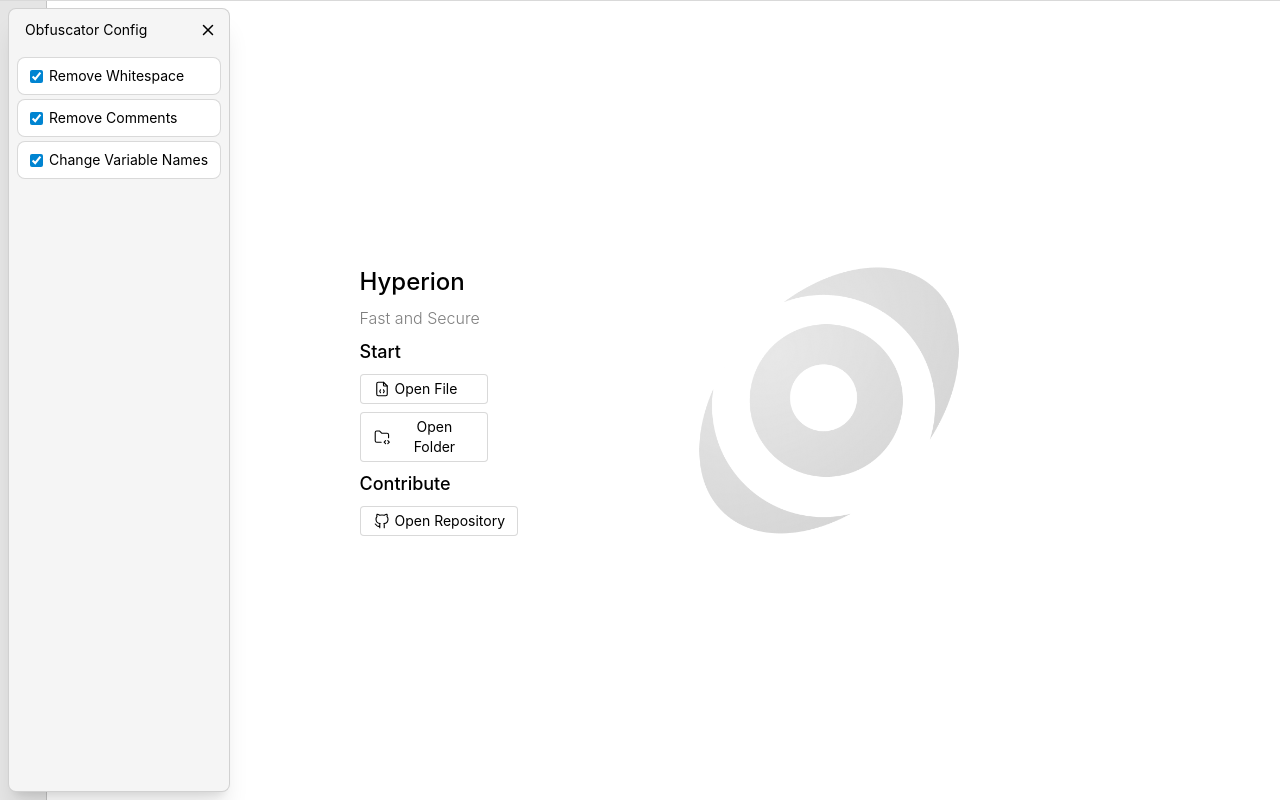
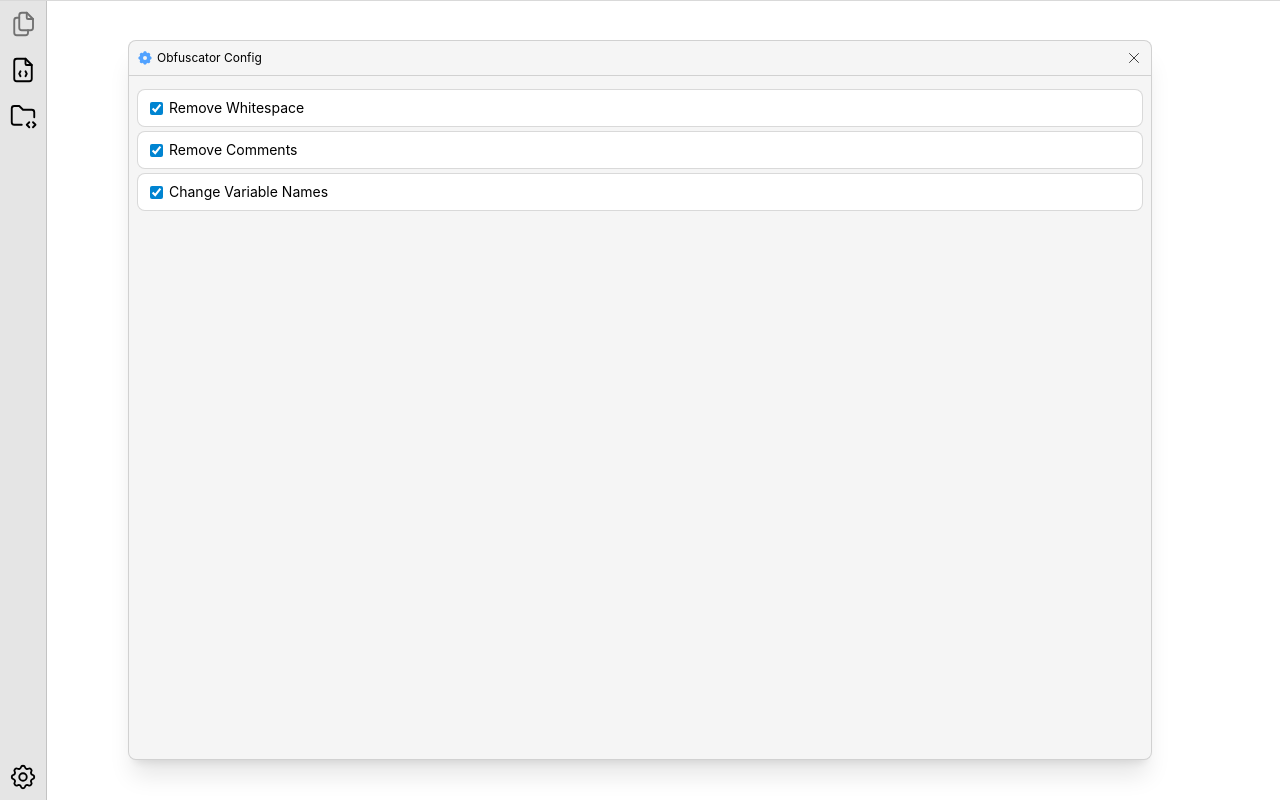
Before and after one commit to iqbaleff214/hyperion, a Svelte app in the folder frontend/: page / in a window 1280 px wide. Both pictures are taken after a click on the button 23 px from the left and 777 px from the top of the page. Built offline with nearby package versions, Linux system fonts and the light colour scheme.

Commit message:
#15 revamp setting and fixed mac os title bar theme

```diff
--- a/frontend/src/App.svelte
+++ b/frontend/src/App.svelte
@@ -22,6 +22,7 @@
   export let obfuscatedContent = {};
   let showContent = {};
   let isMac = navigator.userAgent.includes("Mac");
+  // isMac = true;
   let isFullscreen = false;
   let isMenuOpen = true;
   let buttons = [];
@@ -216,23 +217,65 @@
   }
 </script>
 
-<div id="config-container" class="fixed p-2 h-full w-full z-1 flex hidden">
+<div id="config-container" class="fixed p-10 h-full w-full z-1 flex hidden">
   <!-- svelte-ignore a11y_no_static_element_interactions -->
   <!-- svelte-ignore a11y_click_events_have_key_events -->
   <div on:click={toggleConfig} class="fixed h-full w-full top-0 left-0"></div>
   <div
-    class="relative bg-neutral-100 dark:bg-neutral-800 max-w-full h-full border border-black/15 dark:border-white/15 rounded-lg shadow-xl"
+    class="relative bg-neutral-100 dark:bg-neutral-800 w-full max-w-screen-lg mx-auto h-full border border-black/15 dark:border-white/15 rounded-lg shadow-xl"
   >
     <div
       class="flex flex-col gap-1 p-2 overflow-auto mt-[40px] h-[calc(100%-40px)]"
     >
-      <div class="absolute top-0 left-0 w-full flex items-center">
-        <div class="ms-4 text-sm dark:text-white">Obfuscator Config</div>
+      <div
+        style="--wails-draggable:drag;"
+        class="absolute top-0 left-0 w-full flex gap-1 items-center dark:text-white border-b border-black/15 dark:border-white/15"
+      >
         <!-- svelte-ignore a11y_no_static_element_interactions -->
         <!-- svelte-ignore a11y_click_events_have_key_events -->
         <div
           on:click={toggleConfig}
-          class="ms-auto dark:text-white p-3 cursor-pointer"
+          class="dark:text-white p-2 ms-1 cursor-pointer {isMac
+            ? ''
+            : 'hidden'}"
+        >
+          <svg
+            xmlns="http://www.w3.org/2000/svg"
+            width="12"
+            height="12"
+            viewBox="0 0 24 24"
+            fill="none"
+            stroke="currentColor"
+            stroke-width="2.5"
+            stroke-linecap="round"
+            stroke-linejoin="round"
+            class="icon icon-tabler icons-tabler-outline icon-tabler-x text-red-600 hover:text-red-900 bg-red-600 rounded-full"
+            ><path stroke="none" d="M0 0h24v24H0z" fill="none" /><path
+              d="M18 6l-12 12"
+            /><path d="M6 6l12 12" /></svg
+          >
+        </div>
+        <svg
+          xmlns="http://www.w3.org/2000/svg"
+          width="16"
+          height="16"
+          viewBox="0 0 24 24"
+          fill="currentColor"
+          class="icon icon-tabler icons-tabler-filled icon-tabler-settings text-blue-400 {isMac
+            ? 'ms-auto hidden'
+            : 'ms-2'}"
+          ><path stroke="none" d="M0 0h24v24H0z" fill="none" /><path
+            d="M14.647 4.081a.724 .724 0 0 0 1.08 .448c2.439 -1.485 5.23 1.305 3.745 3.744a.724 .724 0 0 0 .447 1.08c2.775 .673 2.775 4.62 0 5.294a.724 .724 0 0 0 -.448 1.08c1.485 2.439 -1.305 5.23 -3.744 3.745a.724 .724 0 0 0 -1.08 .447c-.673 2.775 -4.62 2.775 -5.294 0a.724 .724 0 0 0 -1.08 -.448c-2.439 1.485 -5.23 -1.305 -3.745 -3.744a.724 .724 0 0 0 -.447 -1.08c-2.775 -.673 -2.775 -4.62 0 -5.294a.724 .724 0 0 0 .448 -1.08c-1.485 -2.439 1.305 -5.23 3.744 -3.745a.722 .722 0 0 0 1.08 -.447c.673 -2.775 4.62 -2.775 5.294 0zm-2.647 4.919a3 3 0 1 0 0 6a3 3 0 0 0 0 -6z"
+          /></svg
+        >
+        <div class="text-xs {isMac ? 'ms-auto me-8' : ''}">
+          Obfuscator Config
+        </div>
+        <!-- svelte-ignore a11y_no_static_element_interactions -->
+        <!-- svelte-ignore a11y_click_events_have_key_events -->
+        <div
+          on:click={toggleConfig}
+          class="ms-auto dark:text-white p-2 cursor-pointer hover:bg-red-700 hover:text-white hover:text-white rounded-tr-lg"
         >
           <svg
             xmlns="http://www.w3.org/2000/svg"
@@ -241,19 +284,19 @@
             viewBox="0 0 24 24"
             fill="none"
             stroke="currentColor"
-            stroke-width="2"
+            stroke-width="1"
             stroke-linecap="round"
             stroke-linejoin="round"
-            class="icon icon-tabler icons-tabler-outline icon-tabler-x"
+            class="icon icon-tabler icons-tabler-outline icon-tabler-x {isMac
+              ? 'hidden'
+              : ''}"
             ><path stroke="none" d="M0 0h24v24H0z" fill="none" /><path
               d="M18 6l-12 12"
             /><path d="M6 6l12 12" /></svg
           >
         </div>
       </div>
-      <label
-        class="bg-white dark:bg-neutral-900 text-sm border border-black/15 dark:border-white/15 text-black dark:text-white disabled:text-black/50 dark:disabled:text-white/50 px-3 py-2 rounded-lg cursor-pointer flex gap-1.5 items-center"
-      >
+      <label class="input-setting">
         <input
           type="checkbox"
           bind:checked={$obfuscationConfig.removeWhiteSpace}
@@ -261,9 +304,7 @@
         Remove Whitespace
       </label>
 
-      <label
-        class="bg-white dark:bg-neutral-900 text-sm border border-black/15 dark:border-white/15 text-black dark:text-white disabled:text-black/50 dark:disabled:text-white/50 px-3 py-2 rounded-lg cursor-pointer flex gap-1.5 items-center"
-      >
+      <label class="input-setting">
         <input
           type="checkbox"
           bind:checked={$obfuscationConfig.removeComments}
@@ -271,9 +312,7 @@
         Remove Comments
       </label>
 
-      <label
-        class="bg-white dark:bg-neutral-900 text-sm border border-black/15 dark:border-white/15 text-black dark:text-white disabled:text-black/50 dark:disabled:text-white/50 px-3 py-2 rounded-lg cursor-pointer flex gap-1.5 items-center"
-      >
+      <label class="input-setting">
         <input
           type="checkbox"
           bind:checked={$obfuscationConfig.changeVariable}
@@ -294,9 +333,9 @@
     style="--wails-draggable:drag;"
     class="{isMac
       ? 'h-[32px]'
-      : 'hidden'} w-full border-b border-black/15 dark:border-white/15"
+      : 'hidden'} w-full border-b border-black/15 dark:border-white/15 shrink-0"
   ></div>
-  <div class="flex h-full">
+  <div style="height: {isMac ? 'calc(100% - 32px);' : ''}" class="flex h-full">
     <div
       style="--wails-draggable:drag;"
       class="flex flex-col border-r border-black/15 dark:border-white/15 bg-black/10"
@@ -527,7 +566,7 @@
                 <!-- svelte-ignore a11y_no_noninteractive_element_interactions -->
                 <li
                   class="dark:text-white cursor-pointer hover:bg-white/50 dark:hover:bg-white/10"
-                  on:click={() => (selectFile(file, index))}
+                  on:click={() => selectFile(file, index)}
                   class:active={$selectedFile === file}
                 >
                   <div class="bg-red-200/0 flex items-center px-2">
@@ -848,9 +887,7 @@
                 </div>
                 <div class="overflow-y-auto grow">
                   {#if !obfuscatedContent[$selectedFile]}
-                    <div
-                      class="p-4 border-b border-black/15 dark:border-white/15"
-                    >
+                    <div class="p-4">
                       <pre
                         class="whitespace-pre-wrap break-words">{filesContent[
                           $selectedFile
--- a/frontend/src/style.css
+++ b/frontend/src/style.css
@@ -44,3 +44,7 @@ pre {
 .active{
     @apply bg-white dark:bg-neutral-700/50;
 }
+
+.input-setting{
+    @apply bg-white dark:bg-neutral-700/50 text-sm border border-black/15 dark:border-white/15 text-black dark:text-white disabled:text-black/50 dark:disabled:text-white/50 px-3 py-2 rounded-lg cursor-pointer flex gap-1.5 items-center;
+}
```
